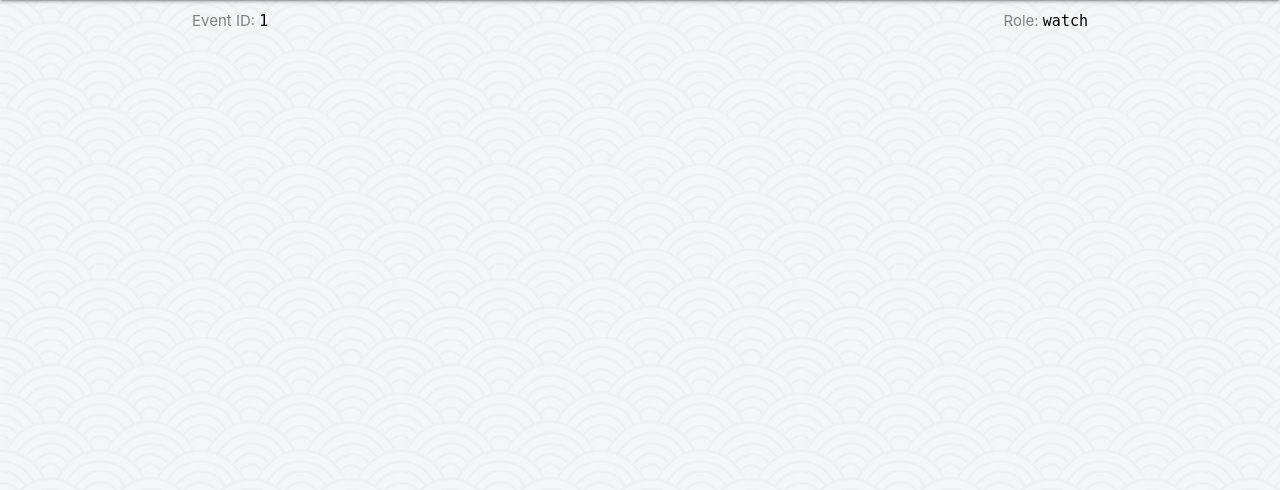
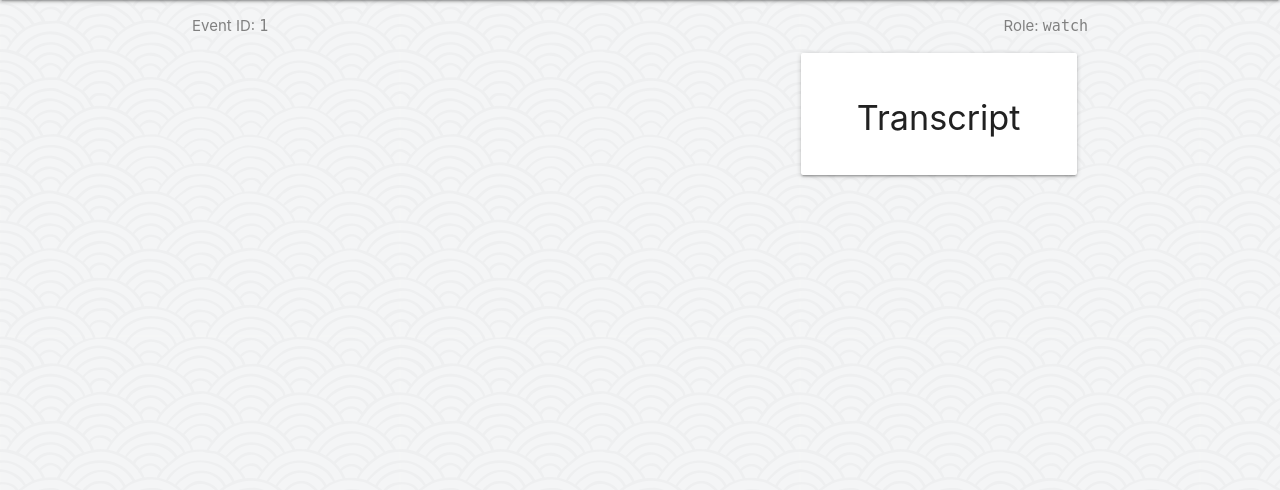
Before and after one commit to czhao39/hoohacks2019, a Flask app: page /call/1 in a window 1280 px wide. Shown: the part 64-554 px from the top of the page. Run offline with Flask 2, Linux system fonts and the light colour scheme; some libraries are stand-ins or nearby versions.

Commit message:
Add transcript recorder and improve styling

```diff
--- a/static/css/call.css
+++ b/static/css/call.css
@@ -21,10 +21,12 @@
     word-wrap: break-word;
 }
 
-.event-msg {
-    display: block;
+.connection-info {
+    display: flex;
+    justify-content: space-between;
     color: grey;
-    margin: 10px 0px;
+    margin-top: 1em;
+    margin-bottom: 1em;
 }
 
 .event-msg kbd {
@@ -36,3 +38,10 @@
     bottom: 0;
     position: fixed;
 }
+
+.transcript-recorder {
+    max-height: 700px;
+    overflow-y: auto;
+    font-size: 1.5em;
+    margin: 0;
+}
--- a/static/js/call.js
+++ b/static/js/call.js
@@ -15,6 +15,7 @@
             var transcript = e.results[i][0].transcript;
             if (e.results[i].isFinal) {
                 showSubtitle(transcript, ws);
+                updateTranscriptRecorder(transcript);
                 tempString = "";
             }
             else {
@@ -47,6 +48,10 @@
     }
 }
 
+function updateTranscriptRecorder(text) {
+    $(".transcript-recorder").append("<div>" + text + "</div>");
+}
+
 $(document).ready(function() {
     const ws = io("http://" + window.location.host + "/");
     ws.on('connect', function() {
@@ -70,4 +75,10 @@
         });
     });
     $('select').formSelect();
+    $("#self-video").resize(function() {
+        $(".transcript-recorder").outerHeight($("#self-video").outerHeight());
+    });
+    $(window).resize(function() {
+        $(".transcript-recorder").outerHeight($("#self-video").outerHeight());
+    });
 });
--- a/templates/call.html
+++ b/templates/call.html
@@ -9,8 +9,10 @@
 
 {% block content %}
     {{ super() }}
-    <span class="event-msg" style="float:left">Event ID: <kbd id="event-id">{{ event_id }}</kbd></span>
-    <span class="event-msg" style="float:right">Role: <kbd id="event-role">{{ role }}</kbd></span>
+    <div class="connection-info">
+        <div class="event-id">Event ID: <kbd>{{ event_id }}</kbd></div>
+        <div class="event-role">Role: <kbd>{{ role }}</kbd></div>
+    </div>
 
     <div id="language-wrapper" class="input-field">
         <select id="language">
@@ -24,8 +26,17 @@
         <label>Subtitle Language</label>
     </div>
 
-    <div id="video-container">
-        <video id="self-video"></video>
-        <div id="subtitle-text"></div>
+    <div class="row">
+        <div class="col s12 m8">
+            <div id="video-container">
+                <video id="self-video"></video>
+                <div id="subtitle-text"></div>
+            </div>
+        </div>
+        <div class="col s12 m4 transcript-recorder-wrapper">
+            <div class="card-panel white transcript-recorder">
+                <h4 class="center-align">Transcript</h4>
+            </div>
+        </div>
     </div>
 {% endblock %}
```
